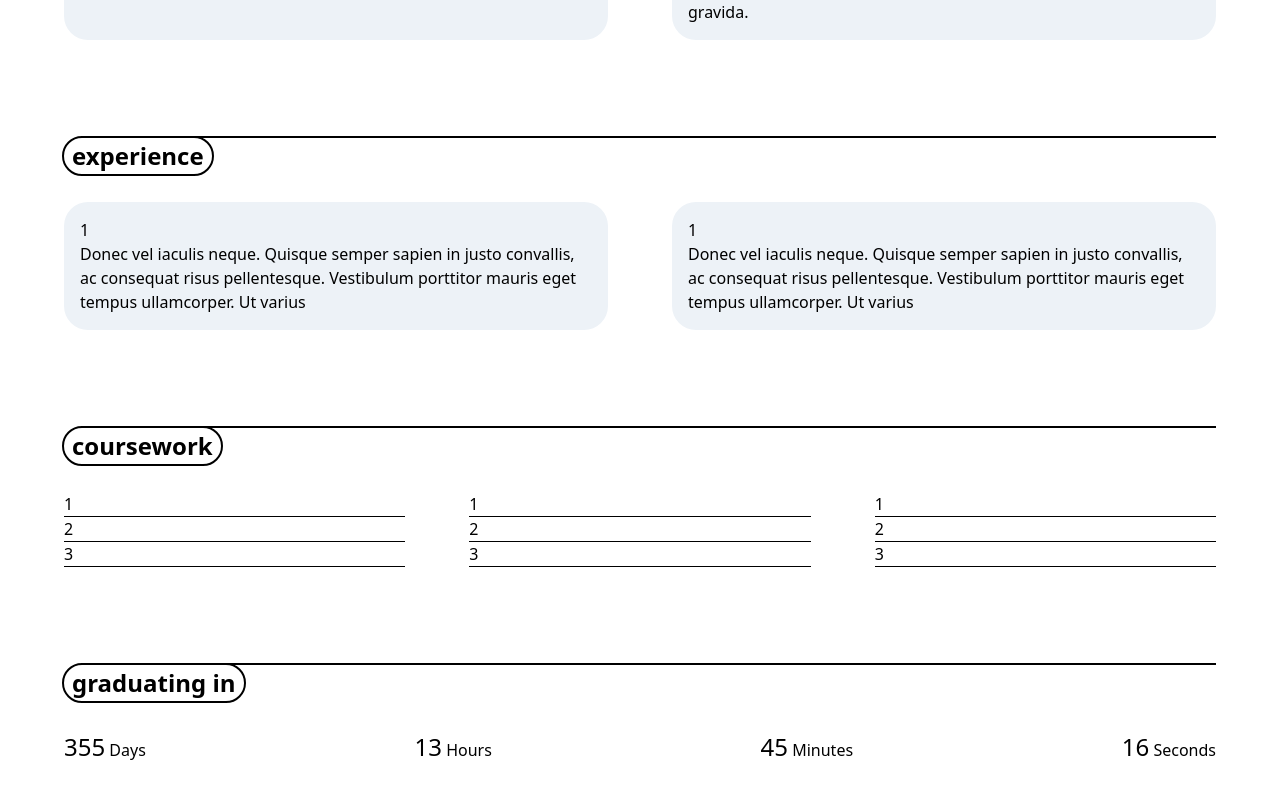
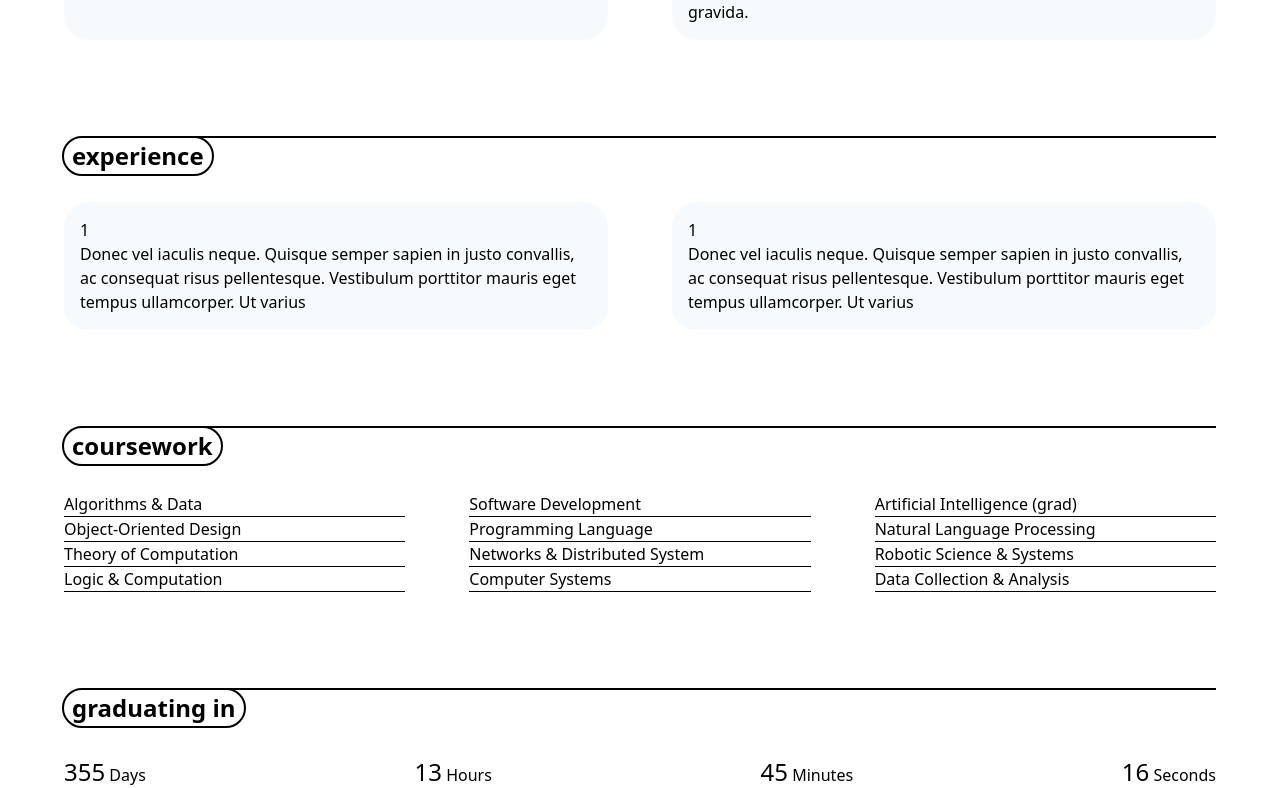
Before and after one commit to lizzij/Portfolio, a Next.js app in the folder portfolio/: page / in a window 1280 px wide. Shown: the part 1658-2446 px from the top of the page. Built offline with nearby package versions, Linux system fonts and the light colour scheme.

Commit message:
add coursework

```diff
--- a/portfolio/components/coursework.tsx
+++ b/portfolio/components/coursework.tsx
@@ -4,23 +4,26 @@ const Coursework = () => {
   return (
     <div>
       <SectionHeader header="coursework" />
-      <div className="grid grid-cols-1 sm:grid-cols-3 gap-4 lg:gap-16">
+      <div className="grid grid-cols-1 md:grid-cols-3 gap-4 lg:gap-16">
         <div className="grid grid-cols-1 divide-y divide-black">
-          <div>1</div>
-          <div>2</div>
-          <div>3</div>
+          <div>Algorithms &amp; Data</div>
+          <div>Object-Oriented Design</div>
+          <div>Theory of Computation</div>
+          <div>Logic &amp; Computation</div>
           <div></div>
         </div>
         <div className="grid grid-cols-1 divide-y divide-black">
-          <div>1</div>
-          <div>2</div>
-          <div>3</div>
+          <div>Software Development</div>
+          <div>Programming Language</div>
+          <div>Networks &amp; Distributed System</div>
+          <div>Computer Systems</div>
           <div></div>
         </div>
         <div className="grid grid-cols-1 divide-y divide-black">
-          <div>1</div>
-          <div>2</div>
-          <div>3</div>
+          <div>Artificial Intelligence (grad)</div>
+          <div>Natural Language Processing</div>
+          <div>Robotic Science &amp; Systems</div>
+          <div>Data Collection &amp; Analysis</div>
           <div></div>
         </div>
       </div>
--- a/portfolio/components/experience.tsx
+++ b/portfolio/components/experience.tsx
@@ -5,11 +5,11 @@ const Experience = () => {
     <div>
       <SectionHeader header="experience" />
       <div className="grid grid-cols-1 sm:grid-cols-2 gap-4 lg:gap-16">
-        <div className="bg-gray-200 rounded-2xl md:rounded-3xl p-4">
+        <div className="bg-gray-100 rounded-2xl md:rounded-3xl p-4">
           <div>1</div>
           <div>Donec vel iaculis neque. Quisque semper sapien in justo convallis, ac consequat risus pellentesque. Vestibulum porttitor mauris eget tempus ullamcorper. Ut varius</div>
         </div>
-        <div className="bg-gray-200 rounded-2xl md:rounded-3xl p-4">
+        <div className="bg-gray-100 rounded-2xl md:rounded-3xl p-4">
           <div>1</div>
           <div>Donec vel iaculis neque. Quisque semper sapien in justo convallis, ac consequat risus pellentesque. Vestibulum porttitor mauris eget tempus ullamcorper. Ut varius</div>
         </div>
--- a/portfolio/components/projects.tsx
+++ b/portfolio/components/projects.tsx
@@ -5,13 +5,13 @@ const Projects = () => {
     <div>
       <SectionHeader header="projects" />
       <div className="grid grid-cols-1 sm:grid-cols-2 gap-4 lg:gap-16">
-        <div className="bg-gray-200 rounded-2xl md:rounded-3xl p-4">
+        <div className="bg-gray-100 rounded-2xl md:rounded-3xl p-4">
           Lorem ipsum dolor sit amet, consectetur adipiscing elit. Cras fermentum leo eget quam faucibus, in feugiat magna fermentum. Nam pretium convallis urna, eu volutpat velit elementum non. Quisque convallis nisi vitae neque accumsan, faucibus pretium magna mattis. Nunc tristique elit quis mi facilisis interdum. Suspendisse enim mi, sodales posuere facilisis ornare, volutpat at purus. Suspendisse ac metus sed dui dapibus iaculis vitae ut nunc. Suspendisse scelerisque mauris at ipsum imperdiet pulvinar. Sed vitae interdum leo. Donec lacinia felis sed magna tristique, nec varius erat ullamcorper. Sed sit amet blandit ante. Etiam sodales posuere leo sed finibus. Duis sed massa vel mi ornare accumsan ac a neque.
           Donec vel iaculis neque. Quisque semper sapien in justo convallis, ac consequat risus pellentesque. Vestibulum porttitor mauris eget tempus ullamcorper. Ut varius congue condimentum. Pellentesque venenatis sed purus in maximus. Cras in nisi nec tellus suscipit posuere fermentum eu dolor. Fusce porta iaculis lectus et gravida.
         </div>
-        <div className="bg-gray-200 rounded-2xl md:rounded-3xl p-4">2</div>
-        <div className="bg-gray-200 rounded-2xl md:rounded-3xl p-4">3</div>
-        <div className="bg-gray-200 rounded-2xl md:rounded-3xl p-4">
+        <div className="bg-gray-100 rounded-2xl md:rounded-3xl p-4">2</div>
+        <div className="bg-gray-100 rounded-2xl md:rounded-3xl p-4">3</div>
+        <div className="bg-gray-100 rounded-2xl md:rounded-3xl p-4">
           Lorem ipsum dolor sit amet, consectetur adipiscing elit. Cras fermentum leo eget quam faucibus, in feugiat magna fermentum. Nam pretium convallis urna, eu volutpat velit elementum non. Quisque convallis nisi vitae neque accumsan, faucibus pretium magna mattis. Nunc tristique elit quis mi facilisis interdum. Suspendisse enim mi, sodales posuere facilisis ornare, volutpat at purus. Suspendisse ac metus sed dui dapibus iaculis vitae ut nunc. Suspendisse scelerisque mauris at ipsum imperdiet pulvinar. Sed vitae interdum leo. Donec lacinia felis sed magna tristique, nec varius erat ullamcorper. Sed sit amet blandit ante. Etiam sodales posuere leo sed finibus. Duis sed massa vel mi ornare accumsan ac a neque.
           Donec vel iaculis neque. Quisque semper sapien in justo convallis, ac consequat risus pellentesque. Vestibulum porttitor mauris eget tempus ullamcorper. Ut varius congue condimentum. Pellentesque venenatis sed purus in maximus. Cras in nisi nec tellus suscipit posuere fermentum eu dolor. Fusce porta iaculis lectus et gravida.
         </div>
```
